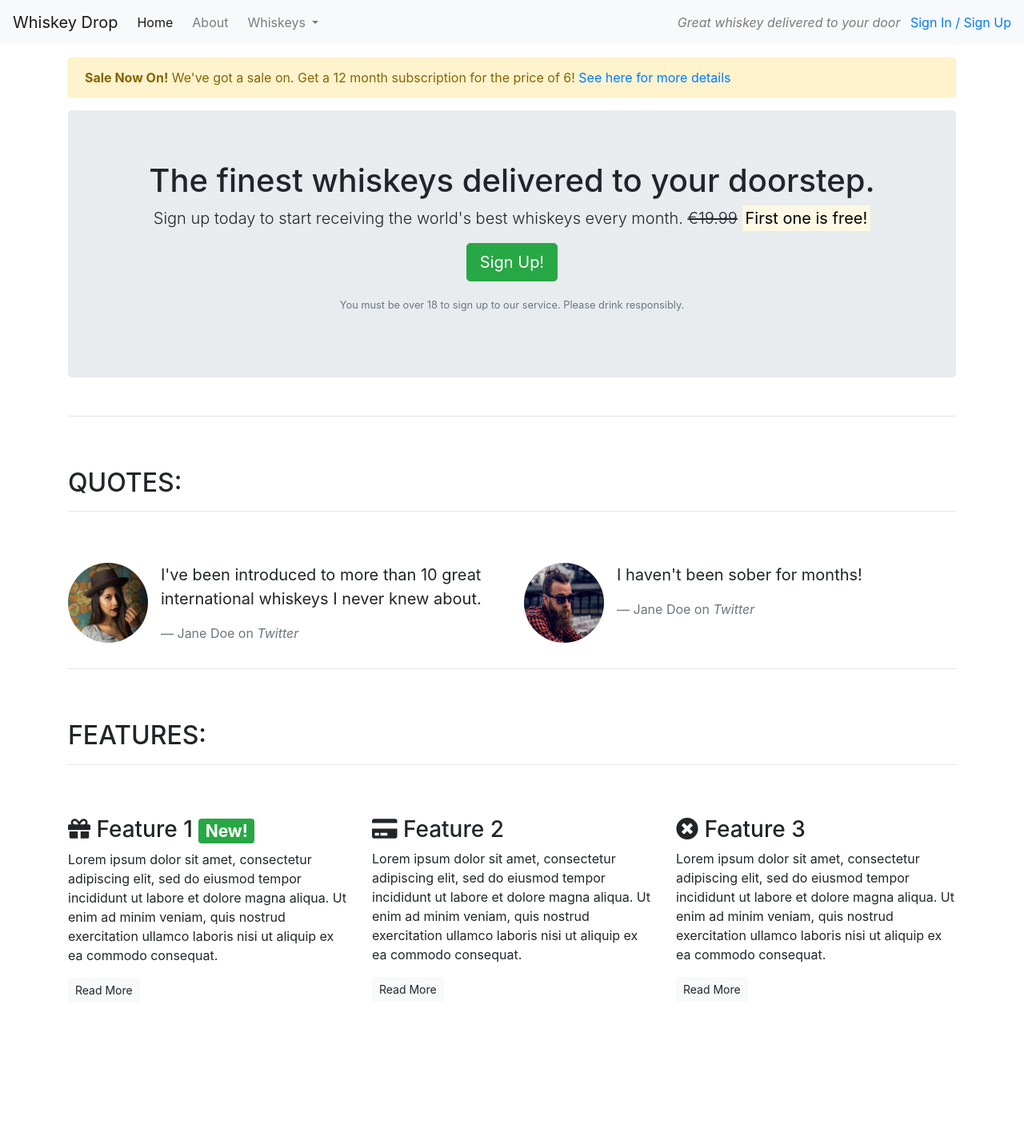
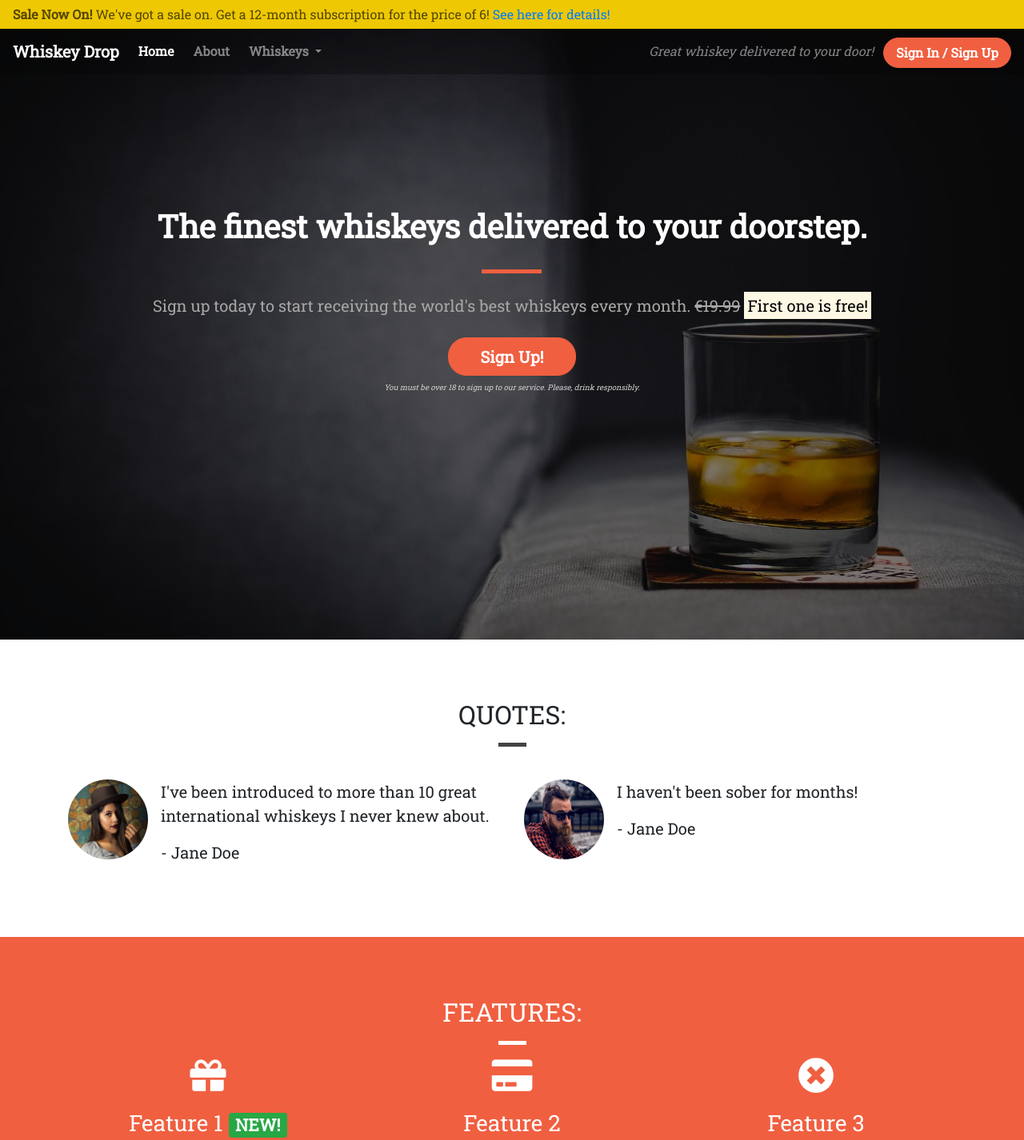
Before and after one commit to seanorourke7/Whiskey-Drop, a plain HTML site: page index.html in a window 1280 px wide. Shown: the top 1426 px of the page at 80% size. Before the commit the page ends 1270 px from the top, so only its background shows below. Drawn offline with nearby package versions, Linux system fonts and the light colour scheme; files whose address does not match are found by name.

Commit message:
update css

```diff
--- a/assets/css/style.css
+++ b/assets/css/style.css
@@ -1,85 +1,204 @@
-@import url('https://fonts.googleapis.com/css2?family=Monomaniac+One&display=swap');
+@import url('https://fonts.googleapis.com/css2?family=Roboto+Slab&display=swap');
 
 
 body {
-    background-color: rgb(19, 179, 14);
-    font-family: Monomaniac, sans-serif;
-    color: #ffffff;
+    font-family: 'Roboto slab', sans-serif;
+}
+
+/* Containers */
+
+.container-wrapper {}
+
+.container-wrapper--red {
+    background-color: #f05f40;
+    color: white;
+}
+
+.alert-container {}
+
+.callout-container {
+    height: 100vh;
+
+    background: url('../images/whiskey-background.jpg') no-repeat bottom right fixed;
+    -webkit-background-size: cover;
+    -moz-background-size: cover;
+    -o-background-size: cover;
+    background-size: cover;
+
+    display: flex;
+    align-items: center;
+    justify-content: center;
+
+    position: relative;
+}
+
+.opaque-overlay {
+    position: absolute;
+    top: 0;
+    left: 0;
+    height: 100%;
+    width: 100%;
+    background-color: rgba(0, 0, 0, 0.5);
+}
+
+.content-container {
+    padding-top: 75px;
+    padding-bottom: 75px;
+}
+
+/* Navbar */
+
+.navalert-container {
+    position: absolute;
+    top: 0;
+    left: 0;
+    z-index: 1;
+    padding-left: 0;
+    padding-right: 0;
+}
+
+.navbar {
+    margin-bottom: 0;
+    width: 100%;
+    background-color: rgba(0, 0, 0, .25);
+    border: 0;
+}
+
+.navbar .navbar-toggler {
+    border: 0;
+}
+
+.navbar .navbar-brand {
+    font-weight: bold;
+}
+
+.navbar .navbar-nav a {
+    font-weight: bold;
+}
+
+
+/* Jumbotron */
+
+.jumbotron {
+    background-color: transparent;
+}
+
+.jumbotron h1 {
+    color: white;
+    font-weight: bold;
+    margin-bottom: 30px;
+    color: white;
+}
+
+.jumbotron .lead {
+    color: #a7a7a7;
+    margin: 25px 0;
+}
+
+.jumbotron small {
+    font-size: 60%;
+    font-style: italic;
+    color: #d0d0d0;
+}
+
+/* Block dividers */
+
+.block-divider {
+    width: 75px;
+    height: 5px;
+    border: 0;
+    background-color: #444;
+}
+
+.block-divider--orange {
+    background-color: #f05f40;
+}
+
+.block-divider--white {
+    background-color: white;
+}
+
+.block-divider--short {
+    width: 35px;
+}
+
+/* Buttons */
+
+.btn--cta {
+    font-weight: bold;
+    border-radius: 23px;
+    width: 160px;
+}
+
+.btn--red {
+    color: white;
+    background-color: #f05f40;
+    border-color: #f05f40;
+}
+
+.btn--red:hover,
+.btn--red:active,
+.btn--red:focus,
+.btn--red:active:focus {
+    background-color: #df4929;
+    border-color: #df4929;
+    color: white;
+}
+
+/* Alert */
+
+.alert-container .col-12 {
+    padding-left: 0;
+    padding-right: 0;
+}
+
+.site-wide-alert {
+    color: #544600;
+    background-color: #eec802;
+    border-color: #eec802;
+    padding: 5px 15px;
+    margin-bottom: 0;
+    border: 1px solid transparent;
+    border-radius: 0;
+}
+
+/* Page Headers */
+
+.page-header {
+    margin-bottom: 0;
+    border-bottom: 0;
     text-align: center;
 }
 
-#welcome-text {
-    padding-top: 60px;
-    padding-left: 40px;
-    padding-right: 40px;
-
-    font-size: xx-large;
+.page-header h2 {
+    margin-top: 0;
 }
 
-#logo {
-    padding: 60px;
+/* Quotes */
+
+.quotes .page-header {
+    margin-bottom: 25px;
 }
 
-#logo:hover {}
+/* Features */
 
-.home-buttons {
-    font-size: xx-large;
-    background-color: rgb(19, 179, 14);
-    font-family: Monomaniac, sans-serif;
-    color: white;
+.feature {
     text-align: center;
-    border: #ffffff solid 3px;
-    padding: 20px;
-    border-radius: 10px;
-    text-decoration: none;
-    width: 50%;
-
-
+    margin-bottom: 40px;
 }
 
-#home-buttons-container {
-    display: grid;
-    justify-items: center;
-    padding-bottom: 60px;
-
-
-
+.feature i {
+    margin-bottom: 20px;
+    font-size: 45px;
+    line-height: 45px;
 }
 
-#startQuiz {
-    margin: auto;
+.feature .btn {
+    background-color: white;
+    border-color: white;
+    border-radius: 15px;
+    min-width: 100px;
+    font-weight: bold;
+    margin-top: 10px;
+    color: #f05f40;
 }
-
-#footer {
-    margin-bottom: 80px;
-}
-
-.home-buttons:hover {
-    background-color: rgb(255, 174, 0)
-}
-
-#rules-page {
-    border: #ffffff solid 3px;
-    padding-bottom: 10%;
-}
-
-.rules-text {
-    font-size: xx-large;
-    color: white;
-    text-align: center;
-}
-
-#question-container {
-    font-size: xx-large;
-    background-color: rgb(19, 179, 14);
-    font-family: Monomaniac, sans-serif;
-    color: white;
-    text-align: center;
-    border: #ffffff solid 3px;
-    padding: 20px;
-    border-radius: 10px;
-
-    width: 50%;
-    margin: auto;
-
-}
--- a/index.html
+++ b/index.html
@@ -3,18 +3,29 @@
 
 <head>
     <meta charset="utf-8">
+    <title>Whiskey Drop | Taste a new whiskey every month</title>
     <meta name="viewport" content="width=device-width, initial-scale=1.0">
-    <title>Whiskey Drop | Taste a new whiskey every month</title>
     <link rel="stylesheet" href="https://maxcdn.bootstrapcdn.com/bootstrap/4.1.3/css/bootstrap.min.css">
     <link rel="stylesheet" href="https://use.fontawesome.com/releases/v5.6.1/css/all.css"
         integrity="sha384-gfdkjb5BdAXd+lj+gudLWI+BXq4IuLW5IT+brZEZsLFm++aCMlF1V92rMkPaX4PP" crossorigin="anonymous">
+    <link href="https://fonts.googleapis.com/css?family=Roboto:400,700" rel="stylesheet">
+    <link rel="stylesheet" href="/assets/css/style.css" type="text/css" />
 </head>
 
 <body>
-    <!--Nav-->
-    <nav class="navbar navbar-light navbar-expand-sm bg-light">
-        <a href="/" class="navbar-brand">
-            Whiskey Drop</a>
+    <div class="container-fluid navalert-container">
+        <div class="container-fluid alert-container">
+            <div class="row d-none d-sm-block">
+                <div class="col-12">
+                    <div class="site-wide-alert alert alert-warning">
+                        <strong>Sale Now On!</strong> We've got a sale on. Get a 12-month subscription for the price of
+                        6! <a href="">See here for details!</a>
+                    </div>
+                </div>
+            </div>
+        </div>
+        <nav class="navbar navbar-dark navbar-expand-sm">
+            <a href="/" class="navbar-brand">Whiskey Drop</a>
 
             <button class="navbar-toggler ml-auto" type="button" data-toggle="collapse" data-target="#navbarNavDropdown"
                 aria-controls="navbarNavDropdown" aria-expanded="false" aria-label="Toggle navigation">
@@ -23,7 +34,7 @@
             <div class="collapse navbar-collapse" id="navbarNavDropdown">
                 <ul class="navbar-nav mr-auto">
                     <li class="active nav-item mr-2"><a class="nav-link" href="/">Home</a></li>
-                <li class="nav-item mr-2"><a class="nav-link" href="">About</a></li>
+                    <li class="nav-item mr-2"><a class="nav-link" href="/about">About</a></li>
                     <li class="nav-item dropdown">
                         <a class="nav-link dropdown-toggle" href="#" id="navbarDropdownMenuLink" role="button"
                             data-toggle="dropdown" aria-haspopup="true" aria-expanded="false">
@@ -37,49 +48,47 @@
                         </div>
                     </li>
 
-                <li class="nav-item mr-2 d-block d-sm-none"><a class="nav-link" href="">Sign In / Sign Up</a></li>
+                    <li class="nav-item mr-2 d-block d-sm-none"><a class="nav-link" href="/login">Sign In / Sign Up</a>
+                    </li>
                 </ul>
             </div>
             <div class="d-none d-md-block">
-            <p class="navbar-text my-auto mr-2"><i>Great whiskey delivered to your door</i></p>
-            <a href="/login">Sign In / Sign Up</a>
+                <p class="navbar-text my-auto mr-2"><i>Great whiskey delivered to your door!</i></p>
+                <a href="/login" class="btn btn--cta btn--red">Sign In / Sign Up</a>
             </div>
-        <!--</div>-->
         </nav>
-    <article class="container mt-3">
-        <div class="row d-none d-sm-block">
-            <div class="col-12">
-                <div class="alert alert-warning">
-                    <strong>Sale Now On!</strong> We've got a sale on. Get a 12 month subscription for the price of 6!
-                    <a href="">See here for more details</a>
     </div>
-            </div>
-        </div>
+    <div class="container-fluid callout-container">
         <!-- Callout -->
+        <div class="opaque-overlay">&nbsp;</div>
         <div class="row">
             <div class="col-12">
                 <section class="callout jumbotron text-center">
-                    <h1>The finest whiskeys delivered to your doorstep.</h1>
+                    <h1 class="jumbotron-header">The finest whiskeys delivered to your doorstep.</h1>
+                    <hr class="block-divider block-divider--orange">
                     <p class="lead">Sign up today to start receiving the world's best whiskeys every month.
                         <s class="d-none d-sm-inline">€19.99</s>
                         <span class="d-inline d-sm-none"><br></span>
                         <strong><mark>First one is free!</mark></strong>
                     </p>
-                    <p><button class="btn btn-lg btn-success" data-toggle="modal" data-target="#signUpModal">Sign
-                            Up!</button></p>
-                    <p class="text-muted"><small>You must be over 18 to sign up to our service. Please drink
+                    <button class="btn btn-lg btn--cta btn--red" data-toggle="modal" data-target="#signUpModal">Sign
+                        Up!</button>
+                    <p class="text-muted"><small>You must be over 18 to sign up to our service. Please, drink
                             responsibly.</small></p>
                 </section>
             </div>
         </div>
         <!-- /.callout -->
-        <hr>
+    </div>
+
     <!-- Quotes -->
+    <div class="container-wrapper">
+        <div class="container quotes-container content-container">
             <section class="quotes">
                 <div class="row">
-                <div class="col-12 my-5">
+                    <div class="col-12 page-header">
                         <h2 class="text-uppercase">Quotes:</h2>
-                    <hr />
+                        <hr class="block-divider block-divider--short">
                     </div>
                 </div>
                 <div class="row">
@@ -90,10 +99,9 @@
                             </div>
                             <div class="media-body">
                                 <blockquote class="blockquote">
-                                <p>I've been introduced to more than 10 great international whiskeys I never knew about.
-                                </p>
-                                <footer class="blockquote-footer">Jane Doe on <cite title="Twitter">Twitter</cite>
-                                </footer>
+                                    <p>I've been introduced to more than 10 great international whiskeys I never knew
+                                        about.</p>
+                                    <p>- Jane Doe</p>
                                 </blockquote>
                             </div>
                         </div>
@@ -106,8 +114,7 @@
                             <div class="media-body">
                                 <blockquote class="blockquote">
                                     <p>I haven't been sober for months!</p>
-                                <footer class="blockquote-footer">Jane Doe on <cite title="Twitter">Twitter</cite>
-                                </footer>
+                                    <p>- Jane Doe</p>
                                 </blockquote>
                             </div>
                         </div>
@@ -115,48 +122,53 @@
                 </div>
             </section>
             <!-- /.quotes -->
-        <hr>
+        </div>
+    </div>
+
     <!-- Features -->
+    <div class="container-wrapper container-wrapper--red">
+        <div class="container features-container content-container">
             <section class="features">
                 <div class="row">
-                <div class="col-12 my-5">
+                    <div class="col-12 page-header">
                         <h2 class="text-uppercase">Features:</h2>
-                    <hr />
+                        <hr class="block-divider block-divider--short block-divider--white">
                     </div>
                 </div>
                 <div class="row">
                     <div class="col-12 col-md-6 col-lg-4">
                         <div class="feature">
-                        <h3><i class="fas fa-gift d-none d-sm-inline"></i> Feature 1 <span
-                                class="badge badge-success">New!</span></h3>
-                        <p>Lorem ipsum dolor sit amet, consectetur adipiscing elit, sed do eiusmod tempor incididunt ut
-                            labore et dolore magna aliqua. Ut enim ad minim veniam, quis nostrud exercitation ullamco
-                            laboris nisi ut aliquip ex ea commodo consequat.</p>
+                            <h3><i class="fas fa-gift d-none d-sm-block"></i> Feature 1 <span
+                                    class="badge badge-success">NEW!</span></h3>
+                            <p>Lorem ipsum dolor sit amet, consectetur adipiscing elit, sed do eiusmod tempor incididunt
+                                ut labore et dolore magna aliqua. Ut enim ad minim veniam, quis nostrud exercitation
+                                ullamco laboris nisi ut aliquip ex ea commodo consequat.</p>
                             <p><a class="btn btn-sm btn-light" href="">Read More</a></p>
                         </div>
                     </div>
                     <div class="col-12 col-md-6 col-lg-4">
                         <div class="feature">
-                        <h3><i class="fas fa-credit-card d-none d-sm-inline"></i> Feature 2</h3>
-                        <p>Lorem ipsum dolor sit amet, consectetur adipiscing elit, sed do eiusmod tempor incididunt ut
-                            labore et dolore magna aliqua. Ut enim ad minim veniam, quis nostrud exercitation ullamco
-                            laboris nisi ut aliquip ex ea commodo consequat.</p>
+                            <h3><i class="fas fa-credit-card d-none d-sm-block"></i> Feature 2</h3>
+                            <p>Lorem ipsum dolor sit amet, consectetur adipiscing elit, sed do eiusmod tempor incididunt
+                                ut labore et dolore magna aliqua. Ut enim ad minim veniam, quis nostrud exercitation
+                                ullamco laboris nisi ut aliquip ex ea commodo consequat.</p>
                             <p><a class="btn btn-sm btn-light" href="">Read More</a></p>
                         </div>
                     </div>
                     <div class="col-12 d-md-none d-lg-block col-lg-4">
                         <div class="feature">
-                        <h3><i class="fas fa-times-circle d-none d-sm-inline"></i> Feature 3</h3>
-                        <p>Lorem ipsum dolor sit amet, consectetur adipiscing elit, sed do eiusmod tempor incididunt ut
-                            labore et dolore magna aliqua. Ut enim ad minim veniam, quis nostrud exercitation ullamco
-                            laboris nisi ut aliquip ex ea commodo consequat.</p>
+                            <h3><i class="fas fa-times-circle d-none d-sm-block"></i> Feature 3</h3>
+                            <p>Lorem ipsum dolor sit amet, consectetur adipiscing elit, sed do eiusmod tempor incididunt
+                                ut labore et dolore magna aliqua. Ut enim ad minim veniam, quis nostrud exercitation
+                                ullamco laboris nisi ut aliquip ex ea commodo consequat.</p>
                             <p><a class="btn btn-sm btn-light" href="">Read More</a></p>
                         </div>
                     </div>
                 </div>
             </section>
             <!-- /.features -->
-    </article>
+        </div>
+    </div>
 
     <div class="modal" tabindex="-1" role="dialog" id="signUpModal">
         <div class="modal-dialog" role="document">
```
Also changed, not shown: assets/images/girl-image.png (renamed from images/girl-image.png), assets/images/guy-image.png (renamed from images/guy-image.png), assets/images/ireland-logo-3.png (deleted), assets/images/ireland-logo-landing.png (deleted), assets/images/whiskey-background.jpg (added). Lines whose indentation alone changed are shown as unchanged.
